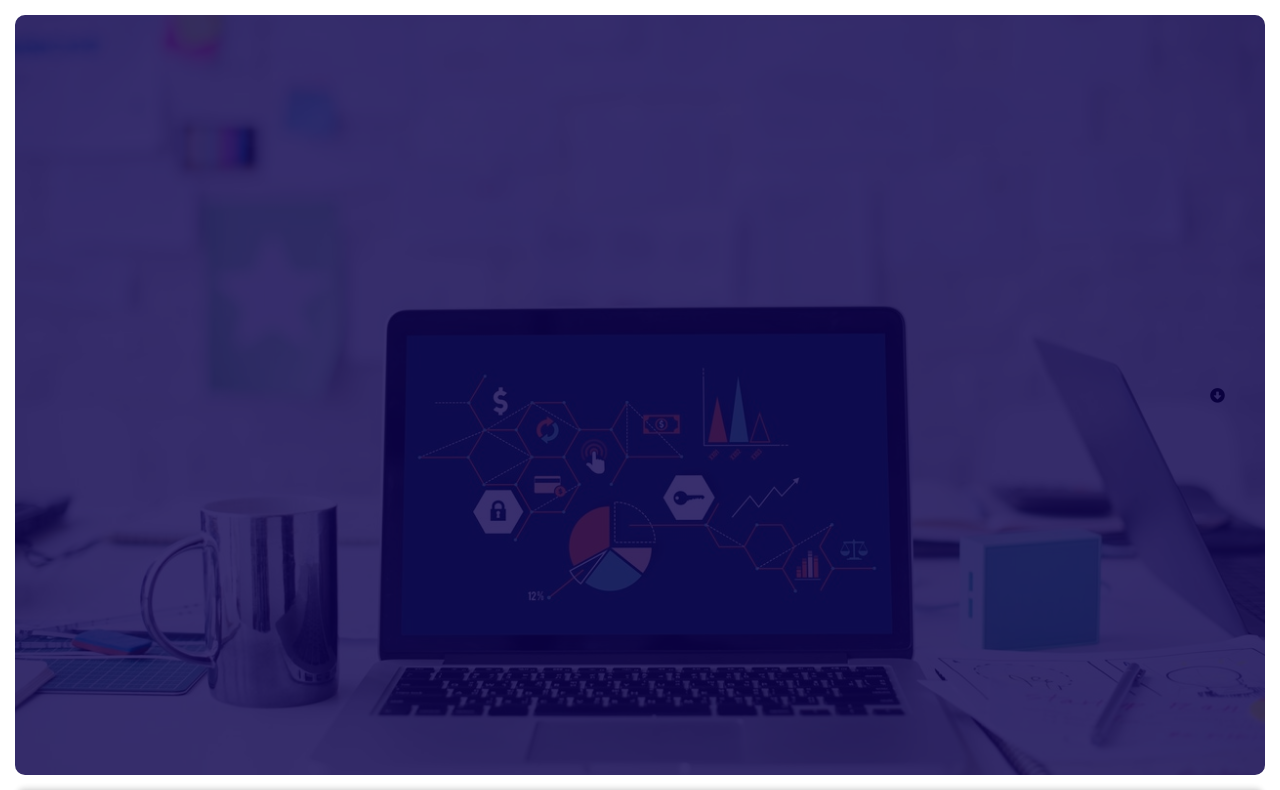
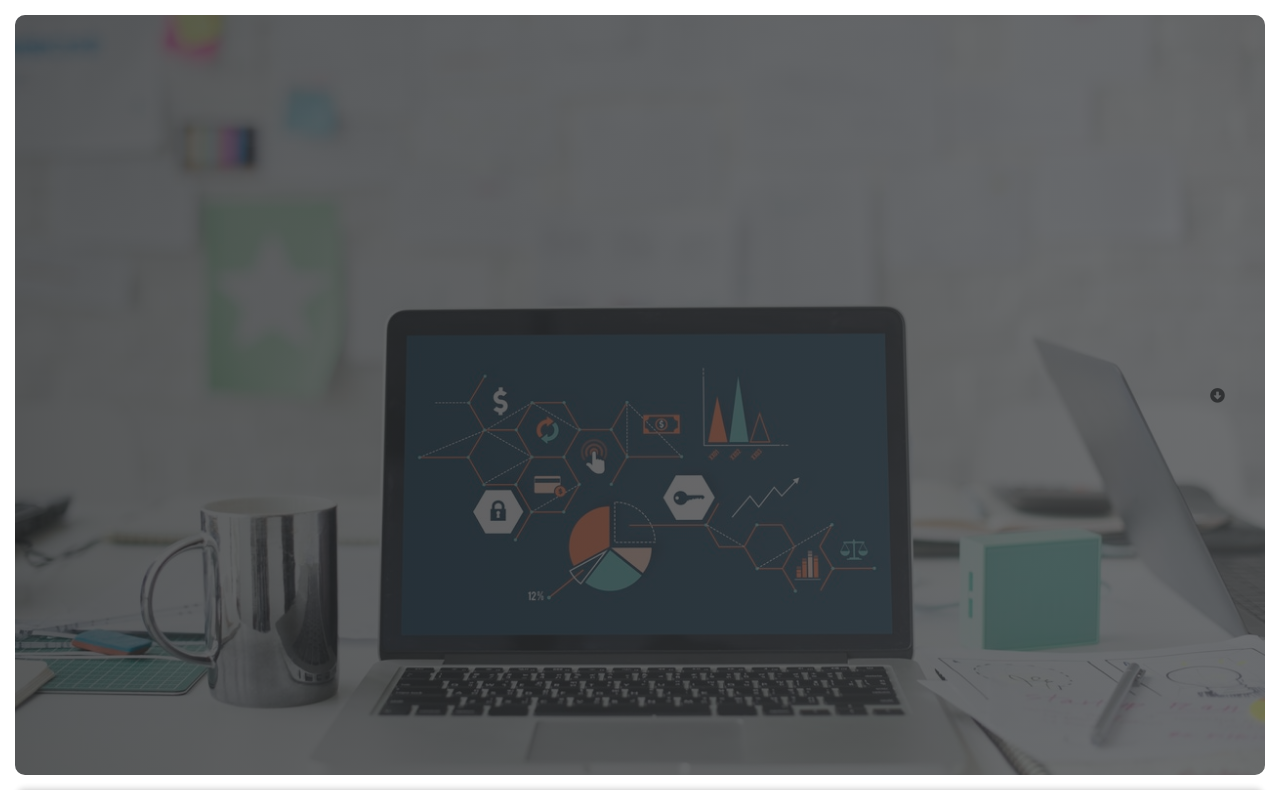
Before and after one commit to AbdQaadir/my-second-portfolio, a plain HTML site: page index.html in a window 1280 px wide. Shown: the top 790 px of the page. Drawn offline with nearby package versions, Linux system fonts and the light colour scheme; a script that the page names is missing.

Commit message:
Add files via upload

```diff
--- a/css/Portfolio.css
+++ b/css/Portfolio.css
@@ -27,8 +27,12 @@ h1{
 .overlay{
 	/* border-bottom-left-radius:50% 20%;
 	border-bottom-right-radius:50% 20%; */
-	background: var(--dark-blue);
-	opacity: .9;
+	/* background: rgb(0, 0, 0); */
+	background: #232526; /* fallback for old browsers */
+  background: -webkit-linear-gradient(to right, #292b2c, #292c2e); /* Chrome 10-25, Safari 5.1-6 */
+  background: linear-gradient(to right, #232526, #414345); /* W3C, IE 10+/ Edge, Firefox 16+, Chrome 26+, Opera 12+, Safari 7+ */
+
+	opacity: .75;
 	border-radius: 10px;
 	position:absolute;
 	right:0;
@@ -82,7 +86,9 @@ section{
 /* start of main header */
 .main-header {
 	border-radius: 10px;
+	background: #323232;
 	background: url(../assets/main-image1.jpeg);
+
 	background-size: cover;
 	background-attachment: fixed;
 	background-repeat: no-repeat;
```
